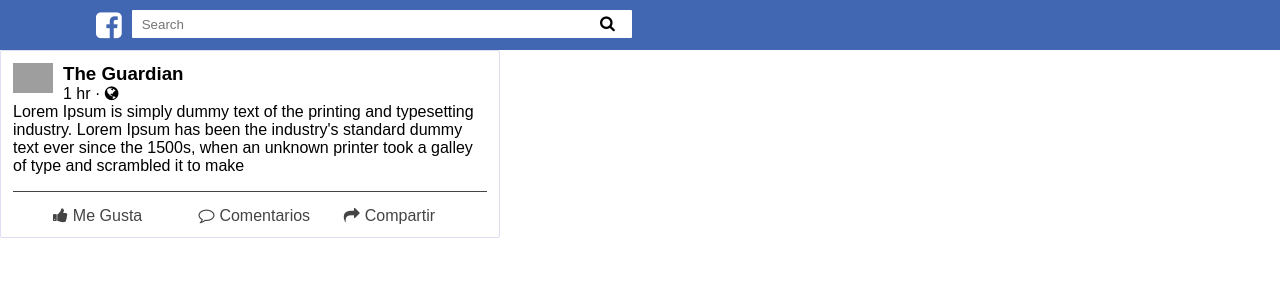
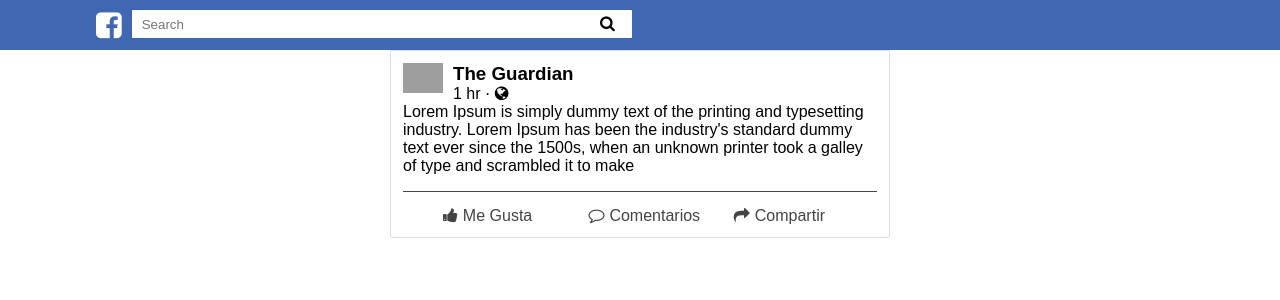
Before and after one commit to DamianAllende/reactbook, a React (Create React App) app: page / in a window 1280 px wide. Shown: the top 300 px of the page. Built offline with nearby package versions, Linux system fonts and the light colour scheme; grey boxes are pictures that could not be loaded.

Commit message:
Aling center Post.js

```diff
--- a/src/App.css
+++ b/src/App.css
@@ -46,6 +46,8 @@
   border: 1px solid #DDDEF2;
   padding: 12px;
   width: 500px;
+  height: auto;
+  margin: 0px auto;
   border-radius: 2px;
 }
 
```
